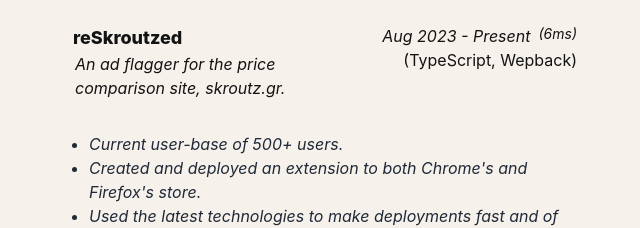
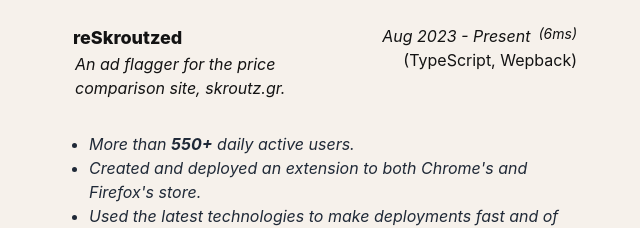
Before and after one commit to keybraker/keybraker.github.io, a Next.js app: page / in a window 1280 px wide. Shown: the part 2820-3048 px from the top of the page, without its empty margins (319-959 px from the left). Built offline with nearby package versions, Linux system fonts and the light colour scheme.

Commit message:
Minor update on reSkroutzed stats

```diff
--- a/src/abilities/projects.tsx
+++ b/src/abilities/projects.tsx
@@ -10,7 +10,7 @@ const projects: ShowcaseType[] = [
     info: 'An ad flagger for the price comparison site, <a href="https://skroutz.gr" rel="noopener noreferrer" target="_blank" class="hover:underline">skroutz.gr</a>.',
     position: "(TypeScript, Wepback)",
     description: [
-      "Current user-base of 500+ users.",
+      "More than <b>550+</b> daily active users.",
       "Created and deployed an extension to both Chrome's and Firefox's store.",
       "Used the latest technologies to make deployments fast and of the highest quality.",
     ],
```
